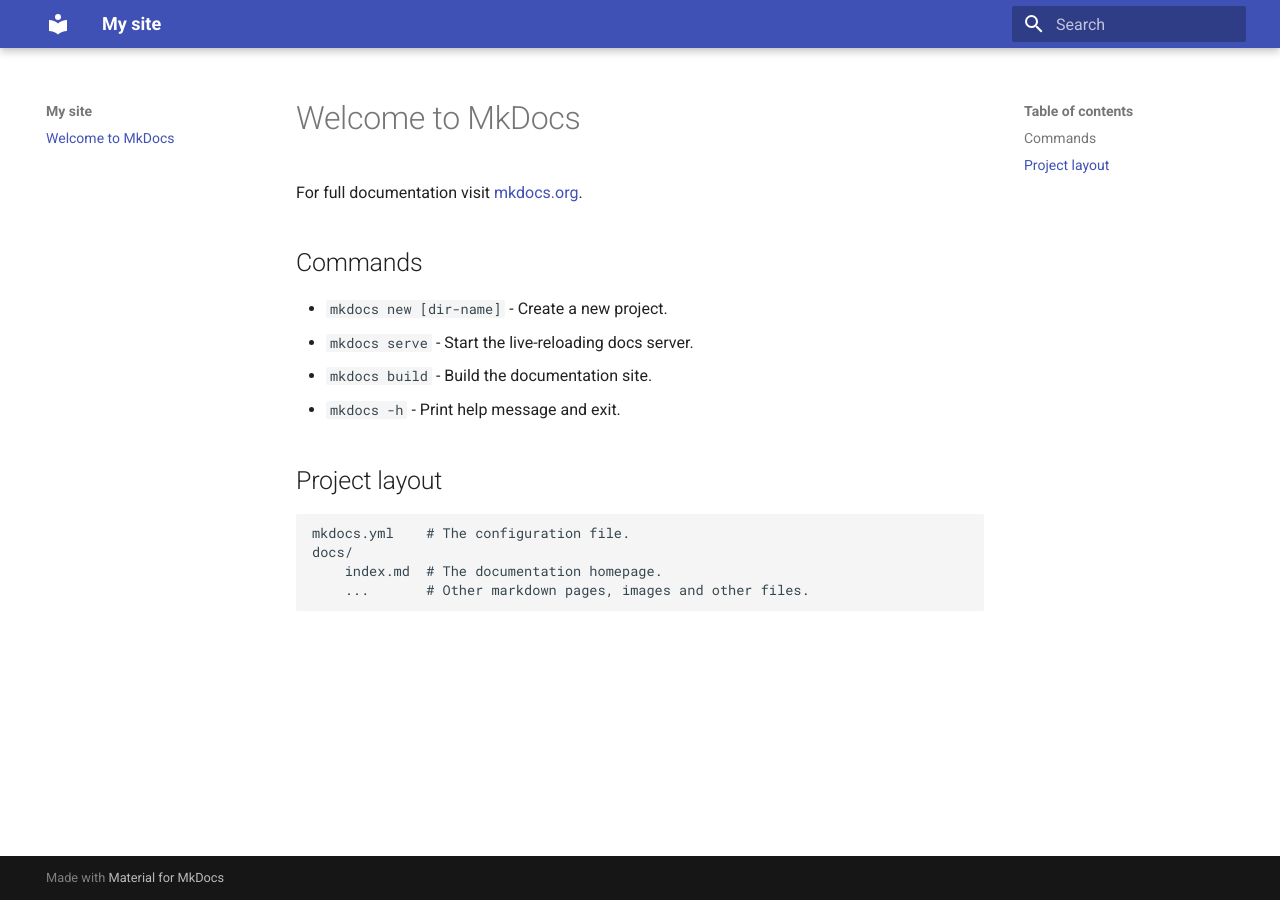
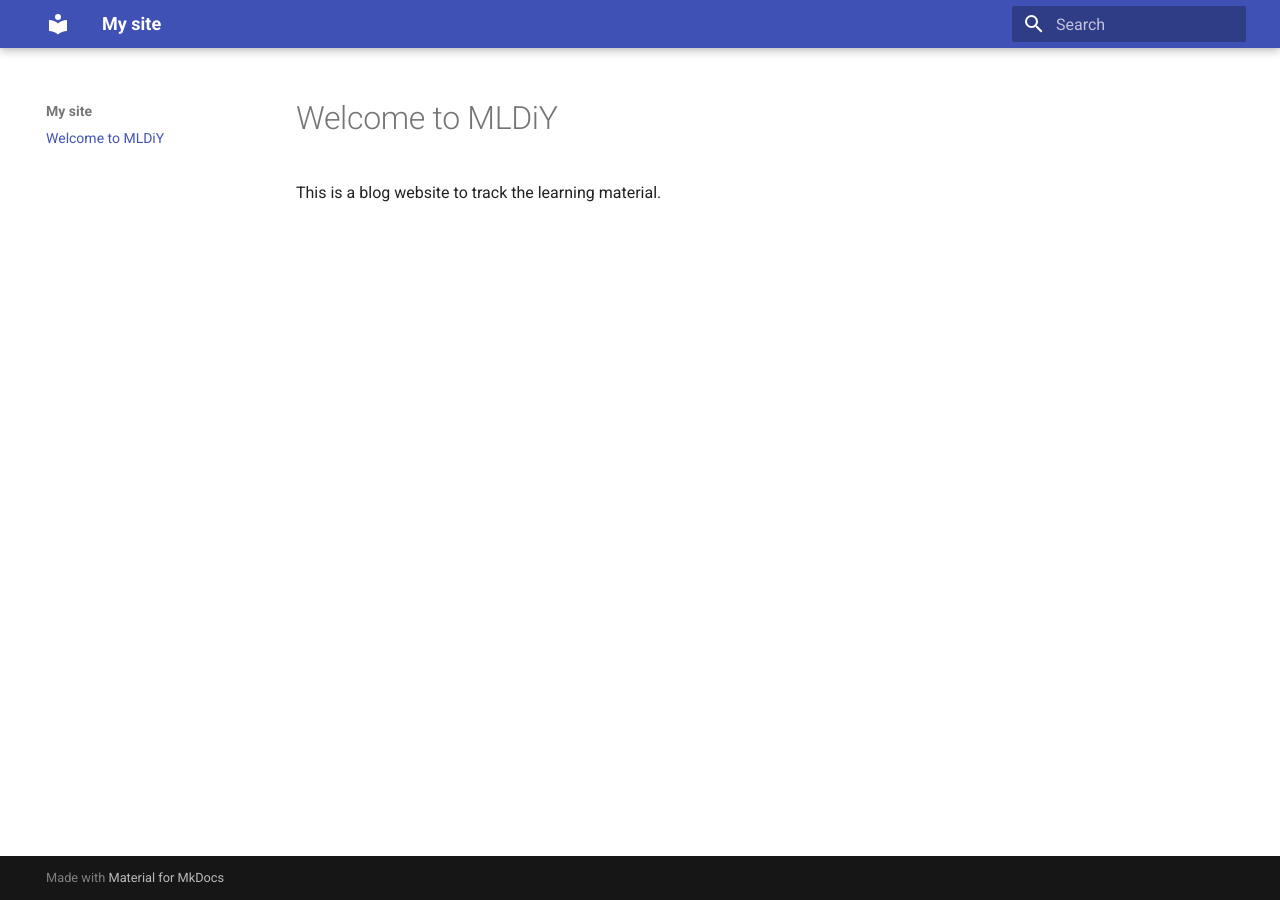
Before and after one commit to fisheredu/mldiy, an MkDocs documentation site: the page built from docs/index.md, in a window 1280 px wide. Built offline with MkDocs 1.6.1 and Material for MkDocs 9.7.7, drawn with Linux system fonts in a browser that asks for light colours.

Commit message:
fix ci path

```diff
--- a/docs/index.md
+++ b/docs/index.md
@@ -1,17 +1,3 @@
-# Welcome to MkDocs
+# Welcome to MLDiY
 
-For full documentation visit [mkdocs.org](https://www.mkdocs.org).
-
-## Commands
-
-* `mkdocs new [dir-name]` - Create a new project.
-* `mkdocs serve` - Start the live-reloading docs server.
-* `mkdocs build` - Build the documentation site.
-* `mkdocs -h` - Print help message and exit.
-
-## Project layout
-
-    mkdocs.yml    # The configuration file.
-    docs/
-        index.md  # The documentation homepage.
-        ...       # Other markdown pages, images and other files.
+This is a blog website to track the learning material.
```
Also changed, not shown: 2 other files.
